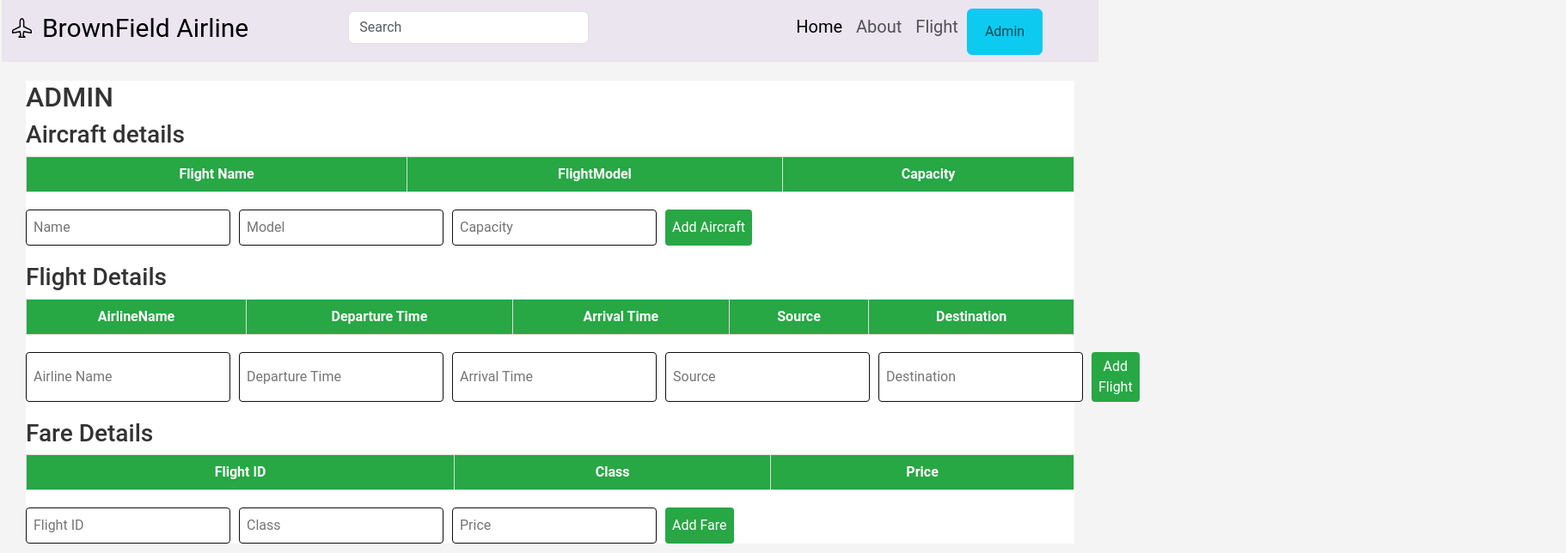
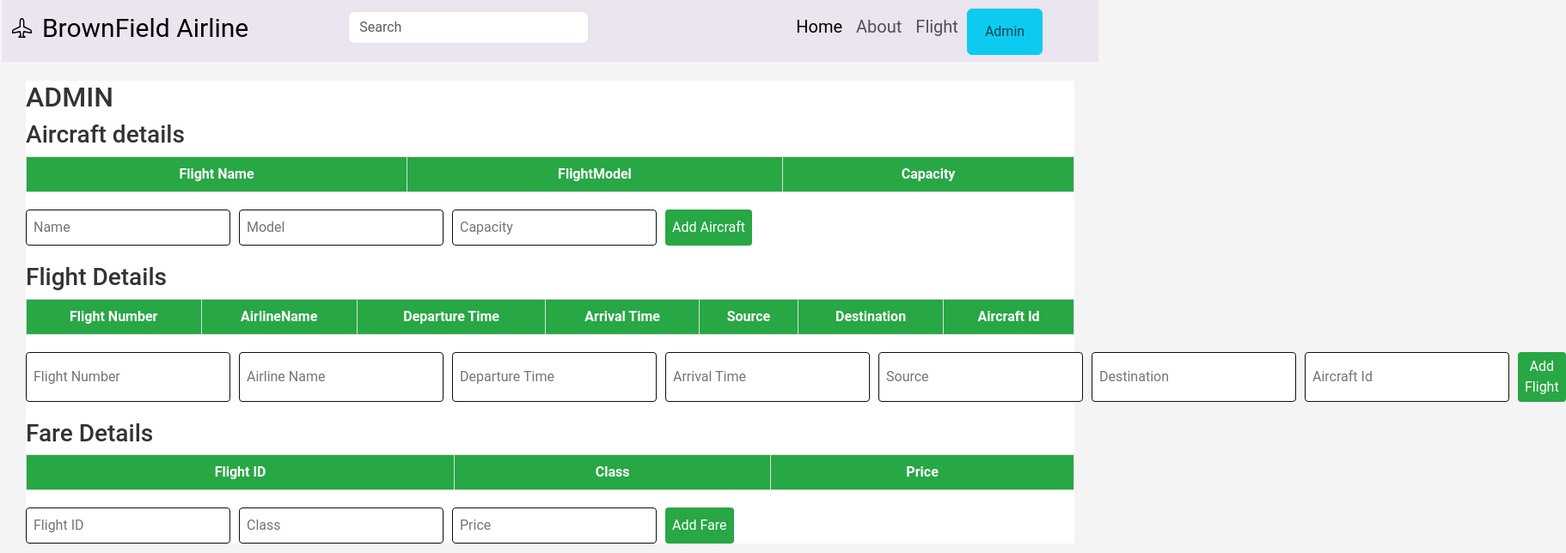
Before and after one commit to deepak1309/Brown-Field-Airlines-UI, a React (Create React App) app: page /Admin in a window 1280 px wide. Shown: the top 644 px of the page at 86% size, 1822 px wide, since content can reach past the window. Built offline with nearby package versions, Linux system fonts and the light colour scheme.

Commit message:
Added admin page

```diff
--- a/src/pages/Admin.js
+++ b/src/pages/Admin.js
@@ -7,7 +7,7 @@ const AdminDetails = () => {
   const [fareDetails, setFareDetails] = useState([]);
 
   const [aircraft, setAircraft] = useState({ flightname: '', flightmodel: '', capacity: '' });
-  const [flight, setFlight] = useState({ AirlineName: '',departureTime: '', arrivalTime: '', source: '', destination: '' });
+  const [flight, setFlight] = useState({  FlightNumber: '', AirlineName: '', departureTime: '', arrivalTime: '', source: '', destination: '', AircraftId: '' });
   const [fare, setFare] = useState({ flightId: '', classType: '', price: ''});
 
   const handleAddAircraft = () => {
@@ -17,7 +17,7 @@ const AdminDetails = () => {
 
   const handleAddFlight = () => {
     setFlightDetails([...flightDetails, flight]);
-    setFlight({ AirlineName: '', departureTime: '', arrivalTime: '', source: '', destination: '' });
+    setFlight({ FlightNumber: '', AirlineName: '', departureTime: '', arrivalTime: '', source: '', destination: '' ,  AircraftId: '' });
   };
 
   const handleAddFare = () => {
@@ -74,26 +74,36 @@ const AdminDetails = () => {
       <table>
         <thead>
           <tr>
+          <th>Flight Number</th>
             <th>AirlineName</th>
             <th>Departure Time</th>
             <th>Arrival Time</th>
             <th>Source</th>
             <th>Destination</th>
+            <th>Aircraft Id</th>
           </tr>
         </thead>
         <tbody>
           {flightDetails.map((detail, index) => (
             <tr key={index}>
+              <td>{detail.FlightNumber}</td>
               <td>{detail.AirlineName}</td>
               <td>{detail.departureTime}</td>
               <td>{detail.arrivalTime}</td>
               <td>{detail.source}</td>
               <td>{detail.destination}</td>
+              <td>{detail.AircraftId}</td>
             </tr>
           ))}
         </tbody>
       </table>
       <div className="input-container">
+      <input
+          type="text"
+          placeholder="Flight Number"
+          value={flight.FlightNumber}
+          onChange={(e) => setFlight({ ...flight, FlightNumber: e.target.value })}
+        />
       <input
           type="text"
           placeholder="Airline Name"
@@ -123,6 +133,12 @@ const AdminDetails = () => {
           placeholder="Destination"
           value={flight.destination}
           onChange={(e) => setFlight({ ...flight, destination: e.target.value })}
+        />
+        <input
+          type="text"
+          placeholder="Aircraft Id"
+          value={flight.AircraftId}
+          onChange={(e) => setFlight({ ...flight, AircraftId: e.target.value })}
         />
         <button onClick={handleAddFlight}>Add Flight</button>
       </div>
```
